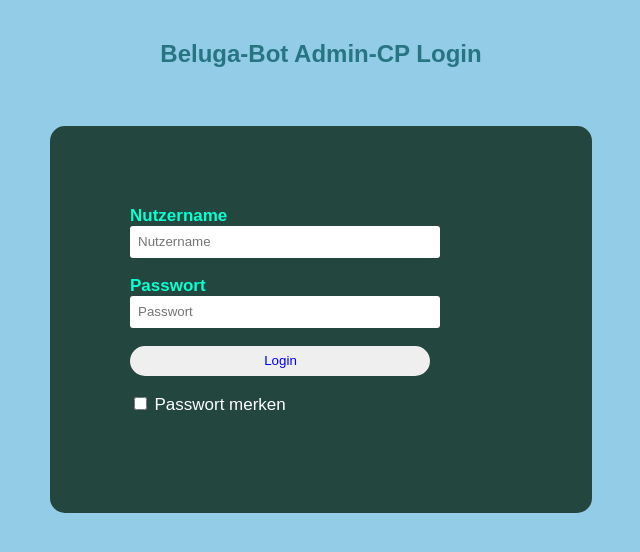
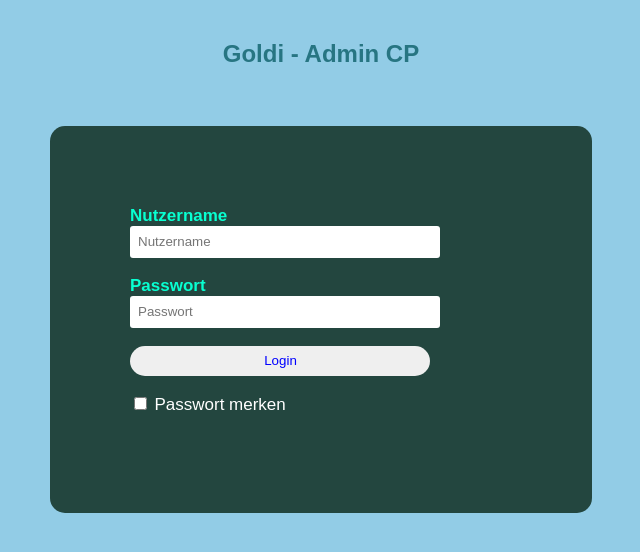
Before and after one commit to Boundzound/AdminCP-BB, a plain HTML site: page index.html in a window 1280 px wide. Shown: the whole page, without its empty margins (319-959 px from the left). Drawn offline with Linux system fonts and the light colour scheme.

Commit message:
Update index.html

```diff
--- a/index.html
+++ b/index.html
@@ -1,11 +1,11 @@
 <!DOCTYPE html>
 <html>
 <head>
-    <title>Beluga Bot</title>
+    <title>Goldi - Admin CP</title>
     <link rel="stylesheet" type="text/css" href="css/style.css">
 </head>
 <body>
-    <h2>Beluga-Bot Admin-CP Login</h2><br>
+    <h2>Goldi - Admin CP</h2><br>
     <div class="login">
     <form id="login" method="get" action="login.php">
         <label><b>Nutzername
```
